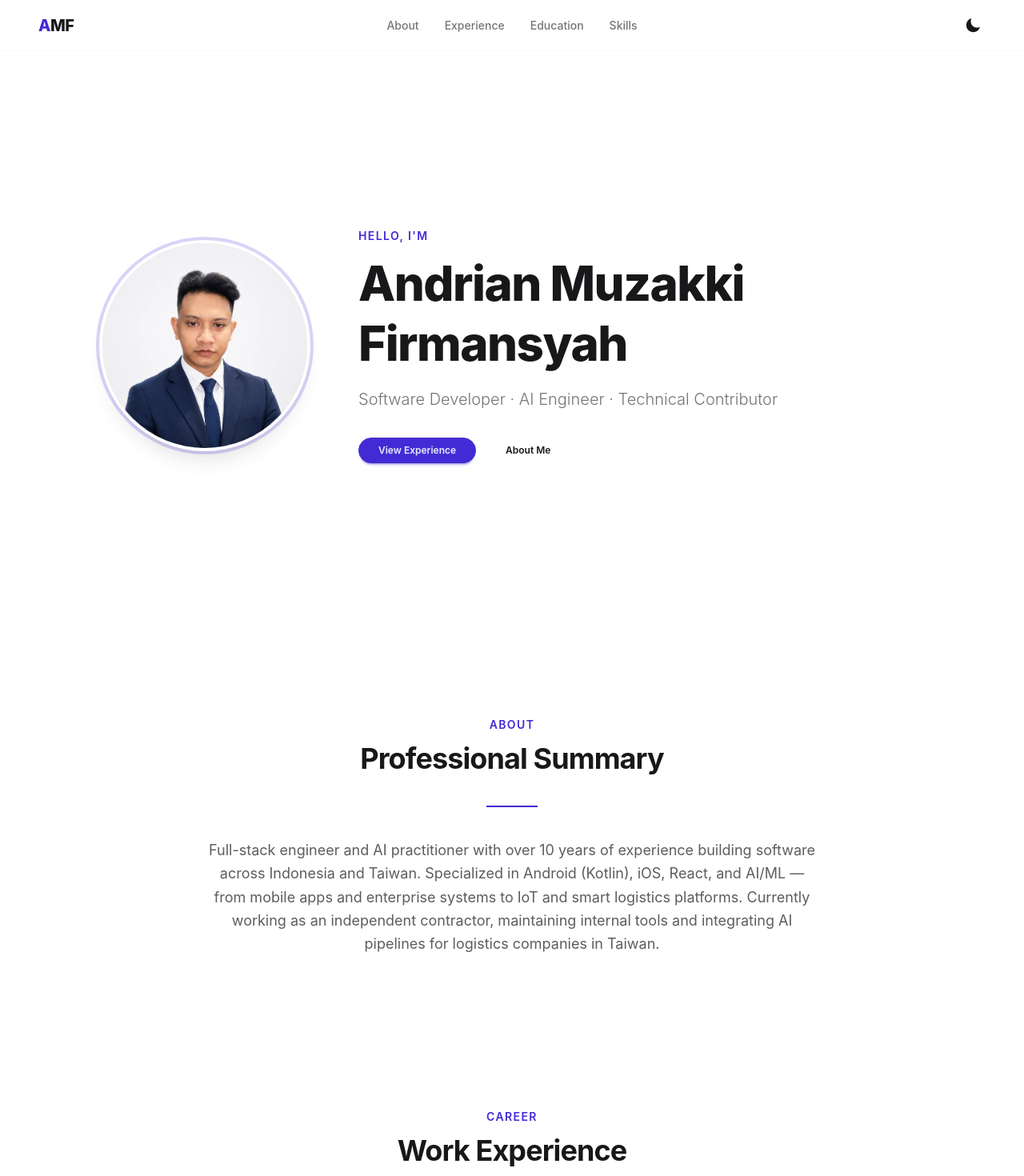
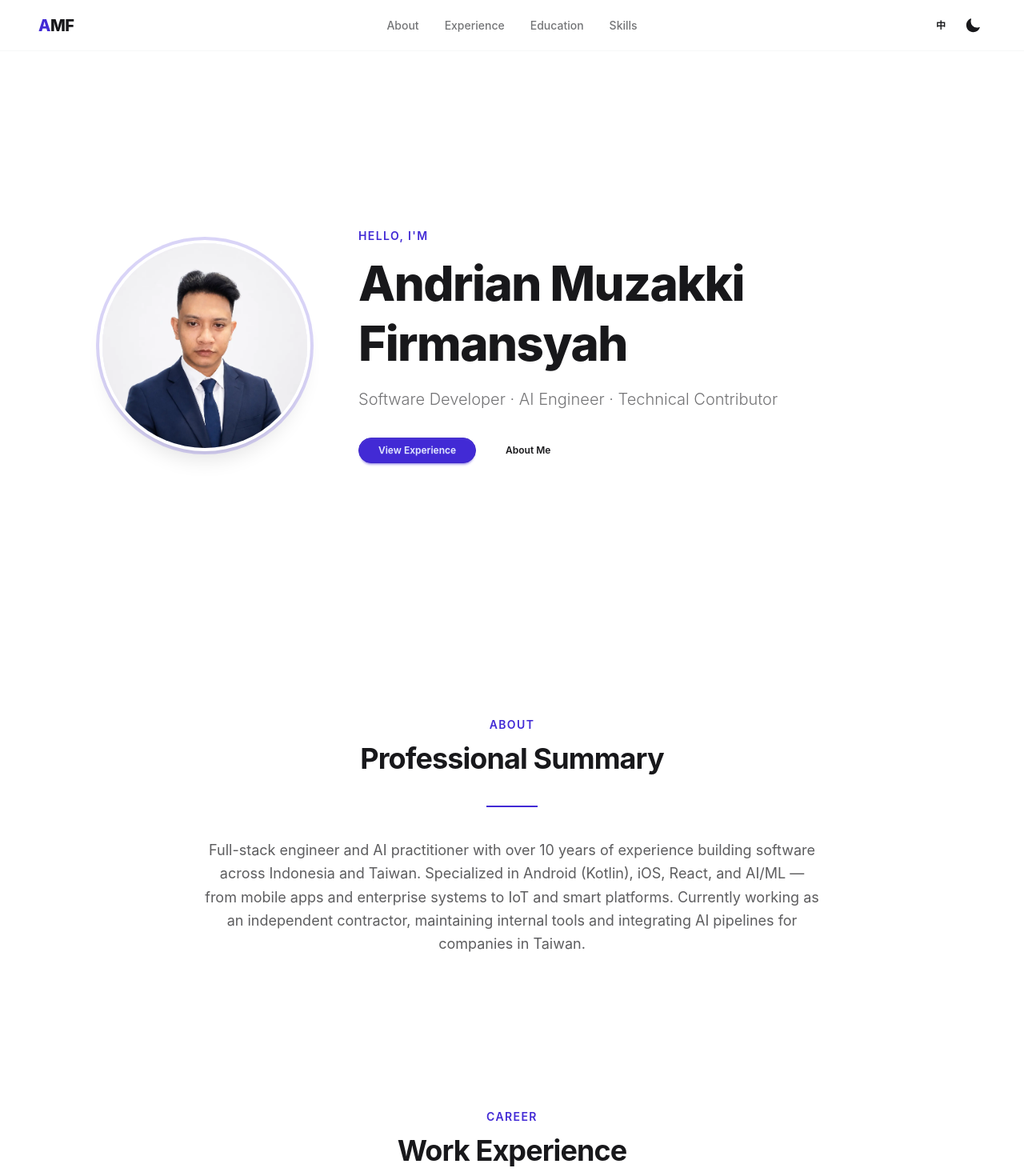
Before and after one commit to flyingstarlai/amf, a React (Vite) app: page / in a window 1280 px wide. Shown: the top 1470 px of the page at 80% size. Built offline with nearby package versions, Linux system fonts and the light colour scheme.

Commit message:
feat: add Traditional Chinese (zh-TW) translation with language toggle, remove logistics-specific terms

```diff
--- a/src/App.tsx
+++ b/src/App.tsx
@@ -1,5 +1,6 @@
 import { useState, useEffect } from "react"
 import { ThemeContext, type Theme } from "./components/ThemeContext"
+import { LangContext, type Lang } from "./components/LangContext"
 import Navbar from "./components/Navbar"
 import Hero from "./components/Hero"
 import Summary from "./components/Summary"
@@ -16,15 +17,28 @@ export default function App() {
     return "light"
   })
 
+  const [lang, setLang] = useState<Lang>(() => {
+    if (typeof window !== "undefined") {
+      return (localStorage.getItem("lang") as Lang) || "en"
+    }
+    return "en"
+  })
+
   useEffect(() => {
     document.documentElement.setAttribute("data-theme", theme)
     localStorage.setItem("theme", theme)
   }, [theme])
 
+  useEffect(() => {
+    localStorage.setItem("lang", lang)
+  }, [lang])
+
   const toggleTheme = () => setTheme((t) => (t === "light" ? "dark" : "light"))
+  const toggleLang = () => setLang((l) => (l === "en" ? "zh-TW" : "en"))
 
   return (
     <ThemeContext.Provider value={{ theme, toggleTheme }}>
+      <LangContext.Provider value={{ lang, toggleLang }}>
         <div className="min-h-screen bg-base-100">
           <Navbar />
           <main>
@@ -36,6 +50,7 @@ export default function App() {
           </main>
           <Footer />
         </div>
+      </LangContext.Provider>
     </ThemeContext.Provider>
   )
 }
--- a/src/components/Education.tsx
+++ b/src/components/Education.tsx
@@ -1,11 +1,17 @@
-import { education } from "../data"
+import { useLang } from "./LangContext"
+import { getEducation } from "../data"
+import { ui } from "../i18n"
 
 export default function Education() {
+  const { lang } = useLang()
+  const education = getEducation(lang)
+  const t = ui[lang]
+
   return (
     <section id="education" className="py-24 px-6 lg:px-12">
       <div className="max-w-4xl mx-auto">
-        <p className="text-primary font-semibold text-sm tracking-widest uppercase mb-3 text-center">Background</p>
-        <h2 className="text-3xl lg:text-4xl font-bold tracking-tight mb-4 text-center">Education</h2>
+        <p className="text-primary font-semibold text-sm tracking-widest uppercase mb-3 text-center">{t.background}</p>
+        <h2 className="text-3xl lg:text-4xl font-bold tracking-tight mb-4 text-center">{t.education}</h2>
         <div className="divider divider-primary w-16 mx-auto mb-12"></div>
         <div className="grid gap-4">
           {education.map((edu, index) => (
--- a/src/components/Experience.tsx
+++ b/src/components/Experience.tsx
@@ -1,11 +1,17 @@
-import { experience } from "../data"
+import { useLang } from "./LangContext"
+import { getExperience } from "../data"
+import { ui } from "../i18n"
 
 export default function Experience() {
+  const { lang } = useLang()
+  const experience = getExperience(lang)
+  const t = ui[lang]
+
   return (
     <section id="experience" className="py-24 px-6 lg:px-12">
       <div className="max-w-4xl mx-auto">
-        <p className="text-primary font-semibold text-sm tracking-widest uppercase mb-3 text-center">Career</p>
-        <h2 className="text-3xl lg:text-4xl font-bold tracking-tight mb-4 text-center">Work Experience</h2>
+        <p className="text-primary font-semibold text-sm tracking-widest uppercase mb-3 text-center">{t.career}</p>
+        <h2 className="text-3xl lg:text-4xl font-bold tracking-tight mb-4 text-center">{t.workExperience}</h2>
         <div className="divider divider-primary w-16 mx-auto mb-12"></div>
 
         <ul className="timeline timeline-vertical timeline-compact">
--- a/src/components/Hero.tsx
+++ b/src/components/Hero.tsx
@@ -1,8 +1,13 @@
-import { profile } from "../data"
+import { useLang } from "./LangContext"
+import { getProfile } from "../data"
 import { useTheme } from "./ThemeContext"
+import { ui } from "../i18n"
 
 export default function Hero() {
   const { theme } = useTheme()
+  const { lang } = useLang()
+  const profile = getProfile(lang)
+  const t = ui[lang]
   const photo = theme === "dark" ? profile.photoDark : profile.photoLight
 
   return (
@@ -18,7 +23,7 @@ export default function Hero() {
           </div>
         </div>
         <div className="text-center lg:text-left">
-          <p className="text-primary font-semibold text-sm tracking-widest uppercase mb-3">Hello, I&apos;m</p>
+          <p className="text-primary font-semibold text-sm tracking-widest uppercase mb-3">{t.helloIm}</p>
           <h1 className="text-4xl lg:text-6xl font-extrabold tracking-tight leading-tight">
             {profile.name}
           </h1>
@@ -27,10 +32,10 @@ export default function Hero() {
           </p>
           <div className="flex flex-wrap justify-center lg:justify-start gap-3 mt-8">
             <a href="#experience" className="btn btn-primary btn-sm rounded-full px-6">
-              View Experience
+              {t.viewExperience}
             </a>
             <a href="#summary" className="btn btn-ghost btn-sm rounded-full px-6">
-              About Me
+              {t.aboutMe}
             </a>
           </div>
         </div>
--- /dev/null
+++ b/src/components/LangContext.ts
@@ -0,0 +1,17 @@
+import { createContext, useContext } from "react"
+
+export type Lang = "en" | "zh-TW"
+
+export interface LangContextType {
+  lang: Lang
+  toggleLang: () => void
+}
+
+export const LangContext = createContext<LangContextType>({
+  lang: "en",
+  toggleLang: () => {},
+})
+
+export function useLang() {
+  return useContext(LangContext)
+}
--- a/src/components/Navbar.tsx
+++ b/src/components/Navbar.tsx
@@ -1,14 +1,18 @@
 import { useTheme } from "./ThemeContext"
+import { useLang } from "./LangContext"
+import { ui } from "../i18n"
 
 const navLinks = [
-  { label: "About", href: "#summary" },
-  { label: "Experience", href: "#experience" },
-  { label: "Education", href: "#education" },
-  { label: "Skills", href: "#skills" },
-]
+  { key: "about", href: "#summary" },
+  { key: "experience", href: "#experience" },
+  { key: "education", href: "#education" },
+  { key: "skills", href: "#skills" },
+] as const
 
 export default function Navbar() {
   const { theme, toggleTheme } = useTheme()
+  const { lang, toggleLang } = useLang()
+  const t = ui[lang]
 
   return (
     <nav className="navbar bg-base-100/70 backdrop-blur-xl fixed top-0 z-50 border-b border-base-300/50 px-6 lg:px-12">
@@ -25,7 +29,7 @@ export default function Navbar() {
                 href={link.href}
                 className="text-base-content/60 hover:text-base-content transition-colors duration-200"
               >
-                {link.label}
+                {t[link.key]}
               </a>
             </li>
           ))}
@@ -41,11 +45,18 @@ export default function Navbar() {
           <ul tabIndex={0} className="menu menu-sm dropdown-content mt-3 z-[1] p-4 shadow-lg bg-base-100 rounded-xl w-48 border border-base-300/50">
             {navLinks.map((link) => (
               <li key={link.href}>
-                <a href={link.href} className="rounded-lg">{link.label}</a>
+                <a href={link.href} className="rounded-lg">{t[link.key]}</a>
               </li>
             ))}
           </ul>
         </div>
+        <button
+          onClick={toggleLang}
+          className="btn btn-ghost btn-sm btn-circle text-xs font-bold"
+          aria-label="Toggle language"
+        >
+          {lang === "en" ? "中" : "EN"}
+        </button>
         <button
           onClick={toggleTheme}
           className="btn btn-ghost btn-sm btn-circle"
--- a/src/components/Skills.tsx
+++ b/src/components/Skills.tsx
@@ -1,11 +1,17 @@
-import { skills } from "../data"
+import { useLang } from "./LangContext"
+import { getSkills } from "../data"
+import { ui } from "../i18n"
 
 export default function Skills() {
+  const { lang } = useLang()
+  const skills = getSkills(lang)
+  const t = ui[lang]
+
   return (
     <section id="skills" className="py-24 px-6 lg:px-12">
       <div className="max-w-4xl mx-auto">
-        <p className="text-primary font-semibold text-sm tracking-widest uppercase mb-3 text-center">Expertise</p>
-        <h2 className="text-3xl lg:text-4xl font-bold tracking-tight mb-4 text-center">Technical Skills</h2>
+        <p className="text-primary font-semibold text-sm tracking-widest uppercase mb-3 text-center">{t.expertise}</p>
+        <h2 className="text-3xl lg:text-4xl font-bold tracking-tight mb-4 text-center">{t.technicalSkills}</h2>
         <div className="divider divider-primary w-16 mx-auto mb-12"></div>
         <div className="flex flex-wrap justify-center gap-3">
           {skills.map((skill) => (
--- a/src/components/Summary.tsx
+++ b/src/components/Summary.tsx
@@ -1,11 +1,17 @@
-import { profile } from "../data"
+import { useLang } from "./LangContext"
+import { getProfile } from "../data"
+import { ui } from "../i18n"
 
 export default function Summary() {
+  const { lang } = useLang()
+  const profile = getProfile(lang)
+  const t = ui[lang]
+
   return (
     <section id="summary" className="py-24 px-6 lg:px-12">
       <div className="max-w-3xl mx-auto text-center">
-        <p className="text-primary font-semibold text-sm tracking-widest uppercase mb-3">About</p>
-        <h2 className="text-3xl lg:text-4xl font-bold tracking-tight mb-8">Professional Summary</h2>
+        <p className="text-primary font-semibold text-sm tracking-widest uppercase mb-3">{t.about}</p>
+        <h2 className="text-3xl lg:text-4xl font-bold tracking-tight mb-8">{t.professionalSummary}</h2>
         <div className="divider divider-primary w-16 mx-auto mb-8"></div>
         <p className="text-base-content/70 text-lg leading-relaxed">{profile.summary}</p>
       </div>
--- a/src/data.ts
+++ b/src/data.ts
@@ -1,5 +1,6 @@
 import profileLight from "/profile.webp"
 import profileDark from "/profile-dark.webp"
+import type { Lang } from "./components/LangContext"
 
 export interface Profile {
   name: string
@@ -25,16 +26,27 @@ export interface Education {
   period: string
 }
 
-export const profile: Profile = {
+const profileData: Record<Lang, Profile> = {
+  en: {
     name: "Andrian Muzakki Firmansyah",
     titles: ["Software Developer", "AI Engineer", "Technical Contributor"],
     photoLight: profileLight,
     photoDark: profileDark,
     summary:
-    "Full-stack engineer and AI practitioner with over 10 years of experience building software across Indonesia and Taiwan. Specialized in Android (Kotlin), iOS, React, and AI/ML — from mobile apps and enterprise systems to IoT and smart logistics platforms. Currently working as an independent contractor, maintaining internal tools and integrating AI pipelines for logistics companies in Taiwan.",
+      "Full-stack engineer and AI practitioner with over 10 years of experience building software across Indonesia and Taiwan. Specialized in Android (Kotlin), iOS, React, and AI/ML — from mobile apps and enterprise systems to IoT and smart platforms. Currently working as an independent contractor, maintaining internal tools and integrating AI pipelines for companies in Taiwan.",
+  },
+  "zh-TW": {
+    name: "Andrian Muzakki Firmansyah",
+    titles: ["軟體開發工程師", "AI 工程師", "技術貢獻者"],
+    photoLight: profileLight,
+    photoDark: profileDark,
+    summary:
+      "擁有超過 10 年經驗的全端工程師與 AI 實踐者，在印尼與台灣跨國開發軟體。專精於 Android（Kotlin）、iOS、React 及 AI/ML，涵蓋行動應用、企業系統、物聯網與智慧平台。目前為獨立承包商，維護內部工具並整合 AI 管線至台灣企業。",
+  },
 }
 
-export const experience: Experience[] = [
+const experienceData: Record<Lang, Experience[]> = {
+  en: [
     {
       title: "Remote Software Engineer",
       company: "Freelance",
@@ -54,7 +66,7 @@ export const experience: Experience[] = [
       company: "PT INOVASI ARTIFISIAL CERDAS",
       type: "Full-time",
       location: "Bandung, West Java, Indonesia",
-    period: "Apr 2024 – Mei 2025",
+      period: "Apr 2024 – May 2025",
       descriptions: [
         "Leading AI research and development initiatives across multiple projects",
         "Architecting Deep Learning solutions for OCR, Object Detection, and Image Segmentation",
@@ -119,9 +131,97 @@ export const experience: Experience[] = [
       ],
       skills: ["WordPress", "PHP", "phpBB", "SEO", "Web Development"],
     },
-]
+  ],
+  "zh-TW": [
+    {
+      title: "遠端軟體工程師",
+      company: "Freelance",
+      type: "獨立承包商",
+      location: "台灣（遠端）",
+      period: "2025 年 6 月 – 至今",
+      descriptions: [
+        "維護並優化台灣企業的現有內部工具與系統",
+        "使用 React、NestJS、Kotlin、Jetpack Compose 及 SwiftUI 建構全端解決方案",
+        "將 AI 能力整合至既有管線與工作流程中",
+        "直接與企業利害關係人協作，從需求分析到部署上線",
+      ],
+      skills: ["React", "NestJS", "Kotlin", "Jetpack Compose", "SwiftUI", "AI 整合", "全端開發"],
+    },
+    {
+      title: "技術長（CTO）",
+      company: "PT INOVASI ARTIFISIAL CERDAS",
+      type: "全職",
+      location: "印尼西爪哇省萬隆市",
+      period: "2024 年 4 月 – 2025 年 5 月",
+      descriptions: [
+        "領導跨多個專案的 AI 研究與開發計畫",
+        "設計深度學習解決方案，涵蓋 OCR、物件偵測及影像分割",
+        "監督端到端 AI 實作，從模型開發到生產部署",
+        "建立並指導工程團隊在 AI/ML 最佳實踐與可擴展架構方面",
+      ],
+      skills: ["深度學習", "OCR", "物件偵測", "影像分割", "PyTorch"],
+    },
+    {
+      title: "資深軟體開發工程師",
+      company: "TWSBP",
+      type: "全職",
+      location: "台灣台南市",
+      period: "2018 年 10 月 – 2024 年 4 月",
+      descriptions: [
+        "使用各種框架開發企業級網頁與行動應用程式",
+        "建置與現有企業資料庫整合的後端系統",
+        "設計並整合商業系統與 ERP 工作流程",
+        "與跨職能的國際團隊在多個專案中協作",
+      ],
+      skills: ["Django", "React", "行動開發", "全端開發"],
+    },
+    {
+      title: "軟體工程師",
+      company: "Freelance",
+      type: "接案",
+      location: "台灣台南市",
+      period: "2015 年 12 月 – 2018 年 9 月",
+      descriptions: [
+        "為各種客戶專案開發 Android 及網頁應用程式",
+        "建置並整合 ERP 系統以實現業務流程自動化",
+        "設計並實作物聯網智慧停車管理系統",
+        "連接硬體感測器與後端服務，實現即時監控與控制",
+      ],
+      skills: ["Android", "網頁開發", "ERP", "物聯網", "全端開發"],
+    },
+    {
+      title: "初級軟體工程師",
+      company: "EZONE",
+      type: "全職",
+      location: "台灣麻豆",
+      period: "2014 年 11 月 – 2015 年 12 月",
+      descriptions: [
+        "使用 Java 開發 Android 應用程式",
+        "實作影像處理演算法與電腦視覺功能",
+        "建構相機功能，包括濾鏡、裁切及車牌辨識（LPR）整合",
+        "協助維護並優化現有行動應用程式",
+      ],
+      skills: ["Android", "Java", "影像處理", "車牌辨識"],
+    },
+    {
+      title: "網頁開發工程師",
+      company: "Freelance",
+      type: "接案",
+      location: "",
+      period: "2010 年 3 月 – 2014 年 4 月",
+      descriptions: [
+        "使用 WordPress 開發網站並自訂佈景主題與外掛",
+        "使用 phpBB 論壇系統建置並維護線上社群",
+        "管理論壇審核、使用者管理及社群互動功能",
+        "將第三方 API 與支付系統整合至網頁平台",
+      ],
+      skills: ["WordPress", "PHP", "phpBB", "SEO", "網頁開發"],
+    },
+  ],
+}
 
-export const education: Education[] = [
+const educationData: Record<Lang, Education[]> = {
+  en: [
     {
       school: "Taiwan Shoufu University",
       degree: "Multimedia And Game Design",
@@ -142,9 +242,33 @@ export const education: Education[] = [
       degree: "Information System",
       period: "Jul 2007 – Dec 2011",
     },
-]
+  ],
+  "zh-TW": [
+    {
+      school: "台灣首府大學",
+      degree: "多媒體與遊戲設計",
+      period: "2014 年 7 月 – 2018 年 9 月",
+    },
+    {
+      school: "SIIBT",
+      degree: "華語商業",
+      period: "2012 – 2014",
+    },
+    {
+      school: "Surabaya Hotel School",
+      degree: "餐旅管理",
+      period: "2011 – 2012",
+    },
+    {
+      school: "Stikom Surabaya",
+      degree: "資訊系統",
+      period: "2007 年 7 月 – 2011 年 12 月",
+    },
+  ],
+}
 
-export const skills: string[] = [
+const skillsData: Record<Lang, string[]> = {
+  en: [
     "React",
     "Android",
     "iOS",
@@ -154,6 +278,36 @@ export const skills: string[] = [
     "Kotlin",
     "TypeScript",
     "Swift",
-  "DevOp",
+    "DevOps",
     "Software Architecture",
-]
+  ],
+  "zh-TW": [
+    "React",
+    "Android",
+    "iOS",
+    "機器學習",
+    "深度學習",
+    "全端開發",
+    "Kotlin",
+    "TypeScript",
+    "Swift",
+    "DevOps",
+    "軟體架構",
+  ],
+}
+
+export function getProfile(lang: Lang) {
+  return profileData[lang]
+}
+
+export function getExperience(lang: Lang) {
+  return experienceData[lang]
+}
+
+export function getEducation(lang: Lang) {
+  return educationData[lang]
+}
+
+export function getSkills(lang: Lang) {
+  return skillsData[lang]
+}
--- /dev/null
+++ b/src/i18n.ts
@@ -0,0 +1,34 @@
+import type { Lang } from "./components/LangContext"
+
+export const ui: Record<Lang, Record<string, string>> = {
+  en: {
+    about: "About",
+    experience: "Experience",
+    education: "Education",
+    skills: "Skills",
+    helloIm: "Hello, I'm",
+    viewExperience: "View Experience",
+    aboutMe: "About Me",
+    professionalSummary: "Professional Summary",
+    career: "Career",
+    workExperience: "Work Experience",
+    background: "Background",
+    expertise: "Expertise",
+    technicalSkills: "Technical Skills",
+  },
+  "zh-TW": {
+    about: "關於",
+    experience: "經歷",
+    education: "學歷",
+    skills: "技能",
+    helloIm: "你好，我是",
+    viewExperience: "查看經歷",
+    aboutMe: "關於我",
+    professionalSummary: "專業摘要",
+    career: "職涯",
+    workExperience: "工作經歷",
+    background: "背景",
+    expertise: "專長",
+    technicalSkills: "技術技能",
+  },
+}
```
Lines whose indentation alone changed are shown as unchanged.
